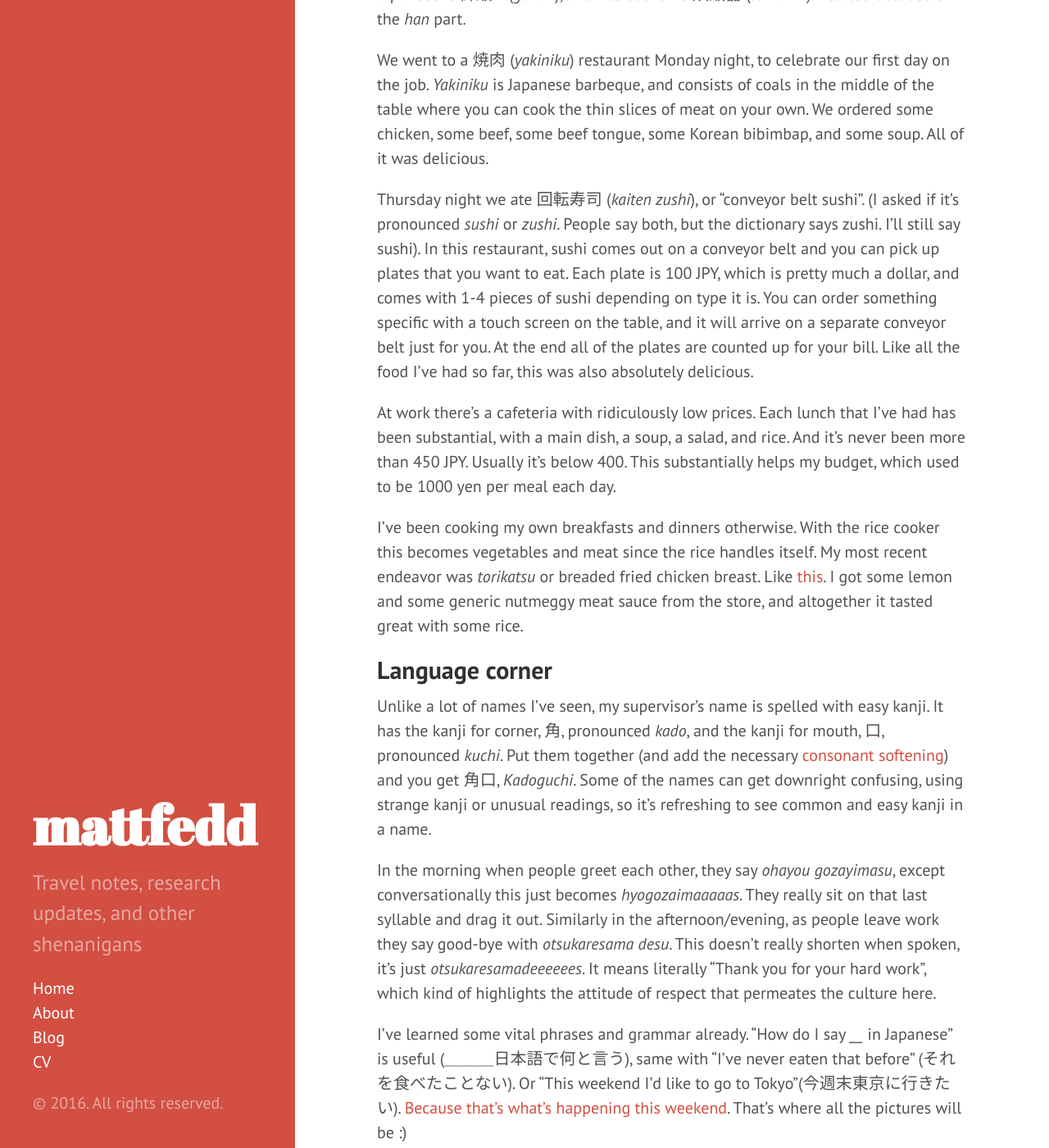
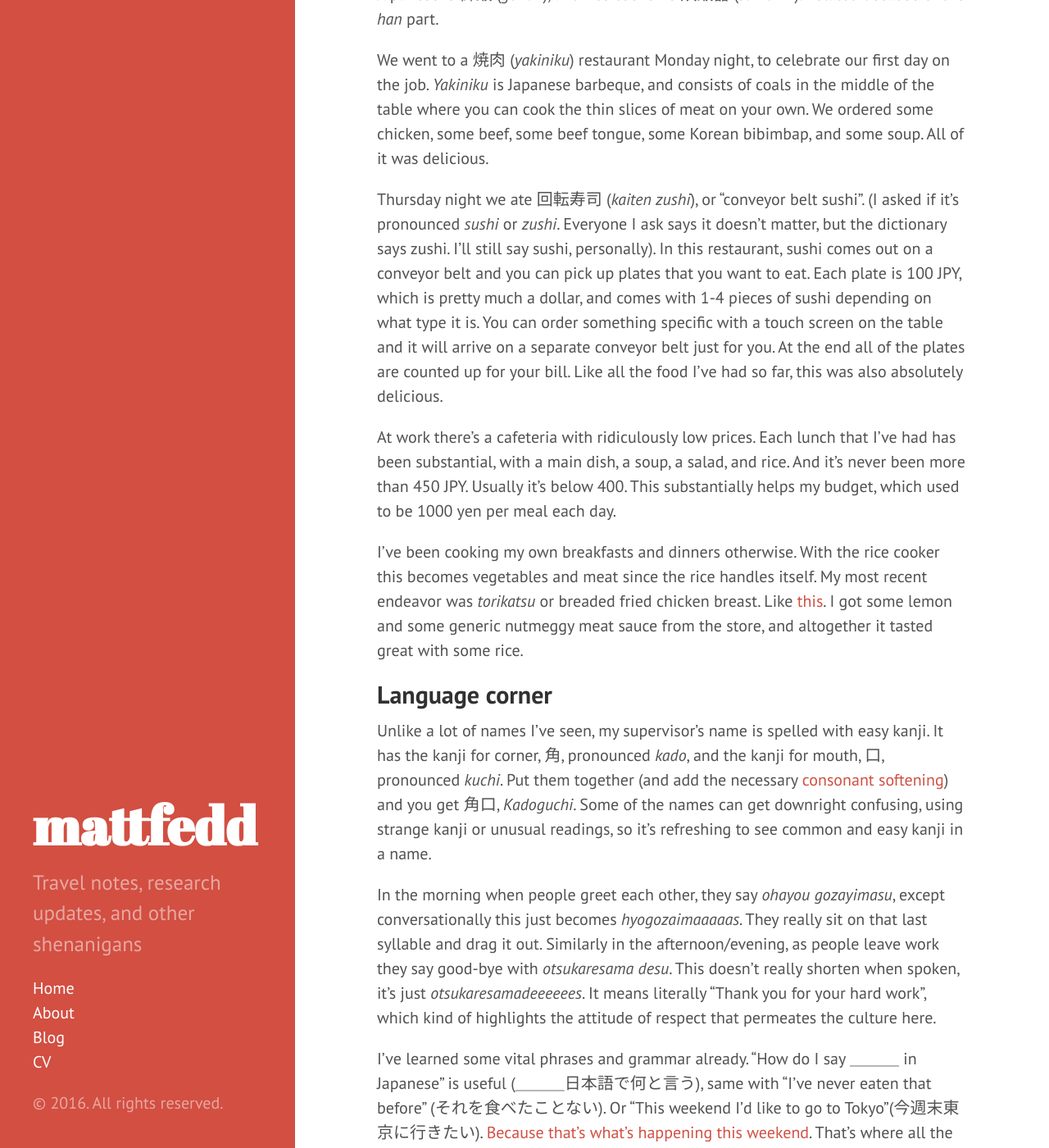
Before and after one commit to mattfedd/mattfedd.github.io, a Jekyll site: the page built from _posts/2016-05-27-first-full-week-in-japan.markdown, in a window 1280 px wide and 1400 px high, scrolled down 1306 px. Shown: the whole window at 82% size. Built offline with Jekyll 4.4.1, drawn with Linux system fonts in a browser that asks for light colours.

Commit message:
Post update: First Full Week in Japan

```diff
--- a/_posts/2016-05-27-first-full-week-in-japan.markdown
+++ b/_posts/2016-05-27-first-full-week-in-japan.markdown
@@ -19,11 +19,11 @@
 
 ## Food
 
-The lady in charge of the apartment complex where I live is a nice old Japanese grandma. She gave me a rice cooker earlier this week, which was very nice of her and prompted me to go to the store and buy a 5kg bag of rice. By the way, rice in Japanese is 御飯　(_gohan_), and rice cooker is 炊飯器 (_suihanki_). Related because of the _han_ part.
+The lady in charge of the apartment complex where I live is a nice old Japanese grandma. She gave me a rice cooker earlier this week, which was very nice of her and prompted me to go to the store and buy a 5kg bag of rice. By the way, rice in Japanese is 御飯 (_gohan_), and rice cooker is 炊飯器 (_suihanki_). Related because of the _han_ part.
 
 We went to a 焼肉 (_yakiniku_) restaurant Monday night, to celebrate our first day on the job. _Yakiniku_ is Japanese barbeque, and consists of coals in the middle of the table where you can cook the thin slices of meat on your own. We ordered some chicken, some beef, some beef tongue, some Korean bibimbap, and some soup. All of it was delicious.
 
-Thursday night we ate 回転寿司 (_kaiten zushi_), or "conveyor belt sushi". (I asked if it's pronounced _sushi_ or _zushi_. People say both, but the dictionary says zushi. I'll still say sushi). In this restaurant, sushi comes out on a conveyor belt and you can pick up plates that you want to eat. Each plate is 100 JPY, which is pretty much a dollar, and comes with 1-4 pieces of sushi depending on type it is. You can order something specific with a touch screen on the table, and it will arrive on a separate conveyor belt just for you. At the end all of the plates are counted up for your bill. Like all the food I've had so far, this was also absolutely delicious.
+Thursday night we ate 回転寿司 (_kaiten zushi_), or "conveyor belt sushi". (I asked if it's pronounced _sushi_ or _zushi_. Everyone I ask says it doesn't matter, but the dictionary says zushi. I'll still say sushi, personally). In this restaurant, sushi comes out on a conveyor belt and you can pick up plates that you want to eat. Each plate is 100 JPY, which is pretty much a dollar, and comes with 1-4 pieces of sushi depending on what type it is. You can order something specific with a touch screen on the table and it will arrive on a separate conveyor belt just for you. At the end all of the plates are counted up for your bill. Like all the food I've had so far, this was also absolutely delicious.
 
 At work there's a cafeteria with ridiculously low prices. Each lunch that I've had has been substantial, with a main dish, a soup, a salad, and rice. And it's never been more than 450 JPY. Usually it's below 400. This substantially helps my budget, which used to be 1000 yen per meal each day.
 
@@ -34,4 +34,4 @@
 
 In the morning when people greet each other, they say _ohayou gozayimasu_, except conversationally this just becomes _hyogozaimaaaaas_. They really sit on that last syllable and drag it out. Similarly in the afternoon/evening, as people leave work they say good-bye with _otsukaresama desu_. This doesn't really shorten when spoken, it's just _otsukaresamadeeeeees_. It means literally "Thank you for your hard work", which kind of highlights the attitude of respect that permeates the culture here.
 
-I've learned some vital phrases and grammar already. "How do I say ____ in Japanese" is useful (＿＿＿日本語で何と言う), same with "I've never eaten that before" (それを食べたことない). Or "This weekend I'd like to go to Tokyo"(今週末東京に行きたい). [Because that's what's happening this weekend](http://www.gotokyo.org/en/index.html). That's where all the pictures will be :)
+I've learned some vital phrases and grammar already. "How do I say ＿＿＿ in Japanese" is useful (＿＿＿日本語で何と言う), same with "I've never eaten that before" (それを食べたことない). Or "This weekend I'd like to go to Tokyo"(今週末東京に行きたい). [Because that's what's happening this weekend](http://www.gotokyo.org/en/index.html). That's where all the pictures will be :)
```
